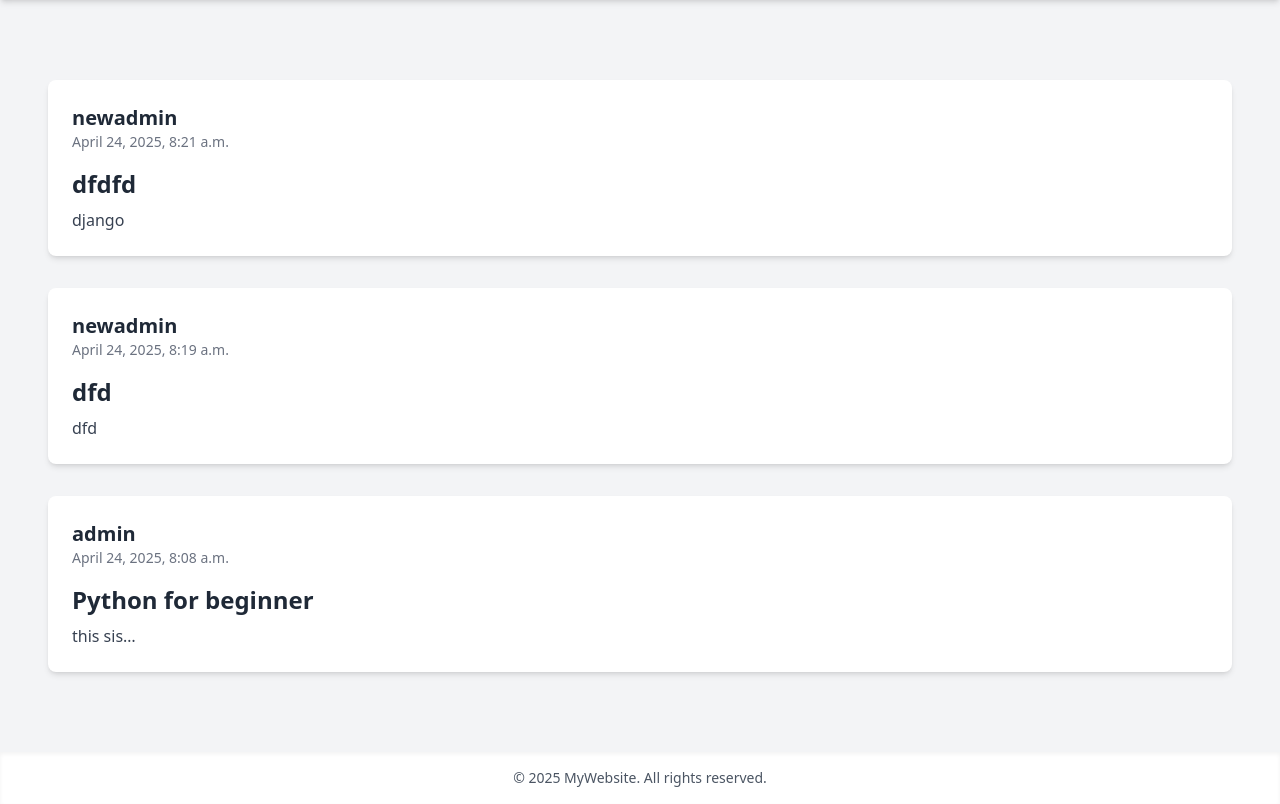
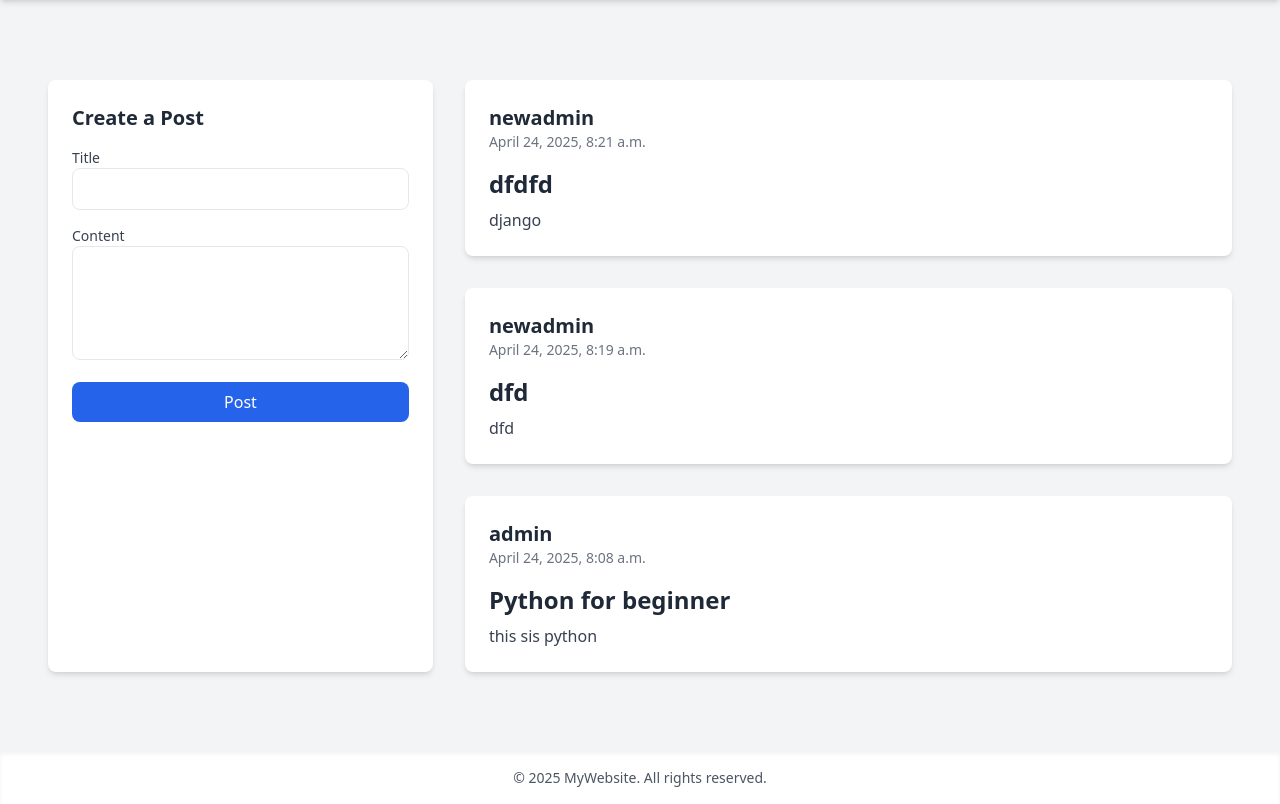
Before and after one commit to Biseshadhikari/Nihareeka-practice, a Django app: page / in a window 1280 px wide. Shown: the part 60-864 px from the top of the page. Run offline with Django 5.2, Linux system fonts and the light colour scheme; data comes from the database, SQL or seed files in the repository; both versions use the stored data as it was after the commit; some libraries are stand-ins or nearby versions.

Commit message:
update Added

```diff
--- a/app/urls.py
+++ b/app/urls.py
@@ -3,6 +3,9 @@ from .views import *
 urlpatterns =[
     path('',home,name = "home"),
     path('profile/<str:username>/',profileDetail,name = "profiledetail"),
-    path('post/<int:id>/',postdetail,name ="postdetail")
+    path('post/<int:id>/',postdetail,name ="postdetail"),
+    path('delete/<int:id>/',Postdelete,name ="postdelete"),
+        path('update/<int:id>/',update,name ="postupdate")
+
 
 ]
--- a/app/views.py
+++ b/app/views.py
@@ -5,7 +5,13 @@ from django.contrib.auth.models import User
 
 def home(request):
     posts = Post.objects.all().order_by("-updated_at")
-
+    if request.method == "POST":
+        title = request.POST.get('title')
+        content = request.POST.get('content')
+        if title == "" or content == "":
+            return redirect('/')
+        Post.objects.create(title = title ,content= content,user = request.user)
+        return redirect('/')
     return render(request,'index.html',{"posts":posts})
 
 
@@ -35,3 +41,43 @@ def postdetail(request,id):
         return render(request,'404.html')
 
     return render(request,'postdetail.html',{'post':post})
+
+
+
+def Postdelete(request,id):
+    try :
+        post = Post.objects.get(id = id)
+
+    except:
+        return render(request,'404.html')
+
+    post.delete()
+
+
+    return redirect('/')
+
+
+
+
+
+
+
+def update(request,id):
+
+    try :
+        post = Post.objects.get(id = id)
+
+    except:
+        return render(request,'404.html')
+    if request.method == "POST":
+        title = request.POST.get('title')
+        content = request.POST.get('content')
+        if title == "" or content == "":
+            return redirect('/')
+        post.title = title
+        post.content = content
+        post.save()
+        return redirect('/')
+
+
+    return render(request,'update.html',{'post':post})
--- a/templates/index.html
+++ b/templates/index.html
@@ -1,9 +1,28 @@
 {% extends 'base.html' %}
 
 {% block content %}
+<div class="max-w-7xl mx-auto px-6 py-12">
+  <div class="flex flex-col md:flex-row gap-8">
 
-  <div class="max-w-7xl mx-auto px-6 py-12">
-    <div class="grid grid-cols-1 gap-8">
+    <!-- Sidebar: Post Creation Form -->
+    <div class="w-full md:w-1/3 bg-white p-6 rounded-lg shadow-md">
+      <h2 class="text-xl font-bold mb-4">Create a Post</h2>
+      <form method="POST"  class="space-y-4" novalidate>
+        {% csrf_token %}
+        <div>
+          <label class="block text-sm font-medium text-gray-700">Title</label>
+          <input type="text" name="title" class="w-full px-4 py-2 border rounded-lg focus:outline-none focus:ring-2 focus:ring-blue-400" required>
+        </div>
+        <div>
+          <label class="block text-sm font-medium text-gray-700">Content</label>
+          <textarea name="content" rows="4" class="w-full px-4 py-2 border rounded-lg focus:outline-none focus:ring-2 focus:ring-blue-400" required></textarea>
+        </div>
+        <button type="submit" class="w-full bg-blue-600 text-white py-2 rounded-lg hover:bg-blue-700 transition">Post</button>
+      </form>
+    </div>
+
+    <!-- Main Content: Post Feed -->
+    <div class="w-full md:w-2/3 grid grid-cols-1 gap-8">
       {% for post in posts %}
         <div class="bg-white p-6 rounded-lg shadow-md hover:shadow-xl transition-shadow duration-300">
           <div class="flex items-center space-x-4">
@@ -14,28 +33,30 @@
           </div>
 
           <div class="mt-4">
-            <a href = "{%url 'postdetail' post.id%}" class="text-2xl font-bold">{{ post.title }}</a>
-            <p class="mt-2 text-gray-700">{{ post.content|truncatechars:9  }}</p>
+            <a href="{% url 'postdetail' post.id %}" class="text-2xl font-bold">{{ post.title }}</a>
+            <p class="mt-2 text-gray-700">{{ post.content|truncatechars:100 }}</p>
           </div>
-          {%if request.user == post.user%}
+
+          {% if request.user == post.user %}
           <div class="mt-4 flex space-x-6">
-            <a href="" class="flex items-center text-red-600 hover:text-red-800">
+            <a href="{% url 'postdelete' post.id %}" class="flex items-center text-red-600 hover:text-red-800">
               <svg xmlns="http://www.w3.org/2000/svg" class="w-5 h-5 mr-2" fill="none" viewBox="0 0 24 24" stroke="currentColor">
-                <path stroke-linecap="round" stroke-linejoin="round" stroke-width="2" d="M6 18L18 6M6 6l12 12"></path>
+                <path stroke-linecap="round" stroke-linejoin="round" stroke-width="2" d="M6 18L18 6M6 6l12 12"/>
               </svg>
               Delete
             </a>
 
-            <a href="" class="flex items-center text-blue-600 hover:text-blue-800">
+            <a href="{% url 'postupdate' post.id %}" class="flex items-center text-blue-600 hover:text-blue-800">
               <svg xmlns="http://www.w3.org/2000/svg" class="w-5 h-5 mr-2" fill="none" viewBox="0 0 24 24" stroke="currentColor">
-                <path stroke-linecap="round" stroke-linejoin="round" stroke-width="2" d="M12 4v16M4 12h16"></path>
+                <path stroke-linecap="round" stroke-linejoin="round" stroke-width="2" d="M12 4v16M4 12h16"/>
               </svg>
               Update
             </a>
           </div>
-          {%endif%}
+          {% endif %}
         </div>
       {% endfor %}
     </div>
   </div>
+</div>
 {% endblock %}
```
Also changed, not shown: templates/update.html (added, +17 -0 lines), db.sqlite3.
